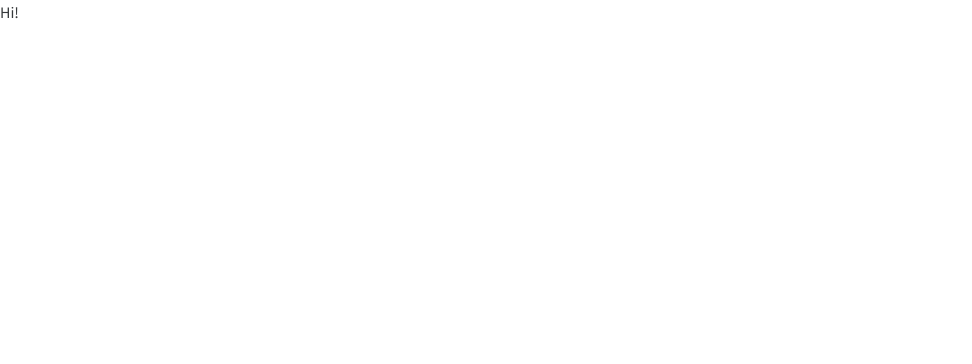
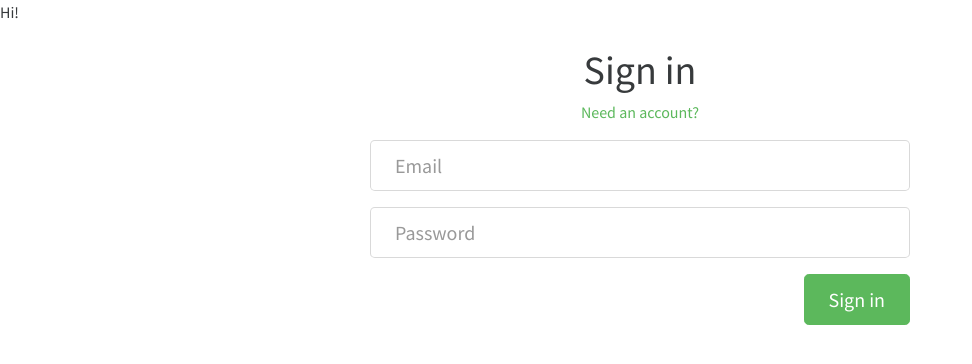
Before and after one commit to darkhanakh/medium-clone-vue, a Vue app: page /login in a window 1280 px wide. Shown: the top 364 px of the page, without its empty margins (0-972 px from the left). Built offline with nearby package versions, Linux system fonts and the light colour scheme; a web font is replaced by a local one.

Commit message:
feat: added login functionality

```diff
--- a/src/api/auth.js
+++ b/src/api/auth.js
@@ -1,7 +1,9 @@
 import axios from '@/api/axios';
 
 const register = credentials => axios.post('/users', { user: credentials });
+const login = credentials => axios.post('/users/login', { user: credentials });
 
 export default {
   register,
+  login,
 };
--- a/src/store/actionTypes.js
+++ b/src/store/actionTypes.js
@@ -1 +1,2 @@
 export const REGISTER = '[auth] register';
+export const LOGIN = '[auth] login';
--- a/src/store/modules/auth.js
+++ b/src/store/modules/auth.js
@@ -4,8 +4,11 @@ import {
   REGISTER_START,
   REGISTER_SUCCESS,
   REGISTER_FAILURE,
+  LOGIN_START,
+  LOGIN_SUCCESS,
+  LOGIN_FAILURE,
 } from '@/store/mutationTypes';
-import { REGISTER } from '@/store/actionTypes';
+import { REGISTER, LOGIN } from '@/store/actionTypes';
 
 export default {
   state: {
@@ -32,6 +35,19 @@ export default {
       state.isSubmitting = false;
       state.validationErrors = payload;
     },
+    [LOGIN_START](state) {
+      state.isSubmitting = true;
+      state.validationErrors = null;
+    },
+    [LOGIN_SUCCESS](state, payload) {
+      state.isSubmitting = false;
+      state.isLoggedIn = true;
+      state.currentUser = payload;
+    },
+    [LOGIN_FAILURE](state, payload) {
+      state.isSubmitting = false;
+      state.validationErrors = payload;
+    },
   },
   actions: {
     async [REGISTER]({ commit }, credentials) {
@@ -48,5 +64,20 @@ export default {
       }
       return Promise.resolve(user);
     },
+
+    async [LOGIN]({ commit }, userData) {
+      let user = {};
+      commit(LOGIN_START);
+      try {
+        const responce = await authApi.login(userData);
+        user = responce.data.user;
+        commit(LOGIN_SUCCESS, user);
+        setItem('accessToken', user.token);
+      } catch (error) {
+        commit(LOGIN_FAILURE, error.response.data.errors);
+        throw new Error(error);
+      }
+      return Promise.resolve(user);
+    },
   },
 };
--- a/src/store/mutationTypes.js
+++ b/src/store/mutationTypes.js
@@ -1,3 +1,7 @@
 export const REGISTER_START = '[auth] registerStart';
 export const REGISTER_SUCCESS = '[auth] registerSuccess';
 export const REGISTER_FAILURE = '[auth] registerFailure';
+
+export const LOGIN_START = '[auth] loginStart';
+export const LOGIN_SUCCESS = '[auth] loginSuccess';
+export const LOGIN_FAILURE = '[auth] loginFailure';
--- a/src/views/Login.vue
+++ b/src/views/Login.vue
@@ -1,9 +1,79 @@
 <template>
-  <div></div>
+  <div class="auth-page">
+    <div class="container page">
+      <div class="row">
+        <div class="col-md-6 offset-md-3 col-xs-12">
+          <h1 class="text-xs-center">Sign in</h1>
+          <p class="text-xs-center">
+            <router-link :to="{ name: 'register' }"
+              >Need an account?
+            </router-link>
+          </p>
+          <AppValidationErrors
+            v-if="validationErrors"
+            :validation-errors="validationErrors"
+          />
+          <form @submit.prevent="onSubmit">
+            <fieldset class="form-group">
+              <input
+                type="text"
+                class="form-control form-control-lg"
+                placeholder="Email"
+                v-model="email"
+              />
+            </fieldset>
+            <fieldset class="form-group">
+              <input
+                type="text"
+                class="form-control form-control-lg"
+                placeholder="Password"
+                v-model="password"
+              />
+            </fieldset>
+            <button
+              class="btn btn-lg btn-primary pull-xs-right"
+              :disabled="isSubmitting"
+            >
+              Sign in
+            </button>
+          </form>
+        </div>
+      </div>
+    </div>
+  </div>
 </template>
 
 <script>
-export default {};
+import AppValidationErrors from '@/components/shared/ValidationErrors.vue';
+import { mapGetters } from 'vuex';
+import { LOGIN as login } from '@/store/actionTypes';
+
+export default {
+  name: 'AppLogin',
+  components: {
+    AppValidationErrors,
+  },
+  data: () => ({
+    email: '',
+    password: '',
+  }),
+  methods: {
+    async onSubmit() {
+      const formData = { email: this.email, password: this.password };
+
+      try {
+        const user = await this.$store.dispatch(login, formData);
+        console.log('user: ', user);
+        this.$router.replace({ name: 'home' });
+      } catch (error) {
+        console.error(error);
+      }
+    },
+  },
+  computed: {
+    ...mapGetters(['isSubmitting', 'validationErrors']),
+  },
+};
 </script>
 
 <style scoped></style>
--- a/src/views/Register.vue
+++ b/src/views/Register.vue
@@ -2,7 +2,7 @@
   <div class="auth-page">
     <div class="container page">
       <div class="row">
-        <div class="col-md-6 offset-md-3 col-xs 12">
+        <div class="col-md-6 offset-md-3 col-xs-12">
           <h1 class="text-xs-center">Sign Up</h1>
           <p class="text-xs-center">
             <router-link :to="{ name: 'login' }">Have an account?</router-link>
```
